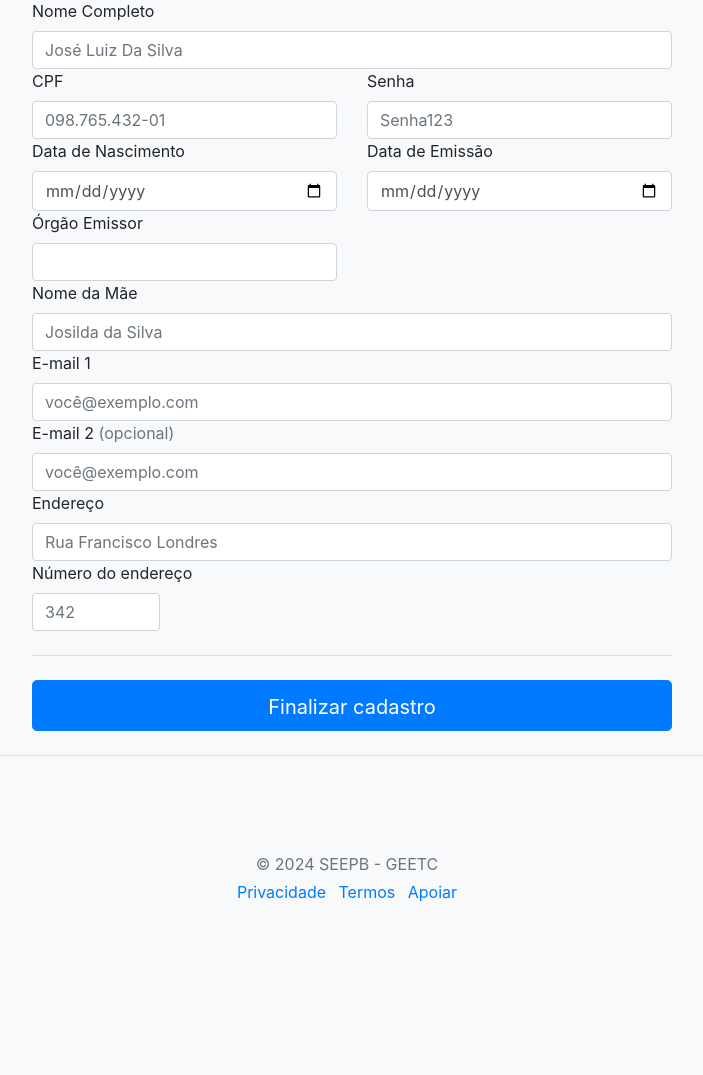
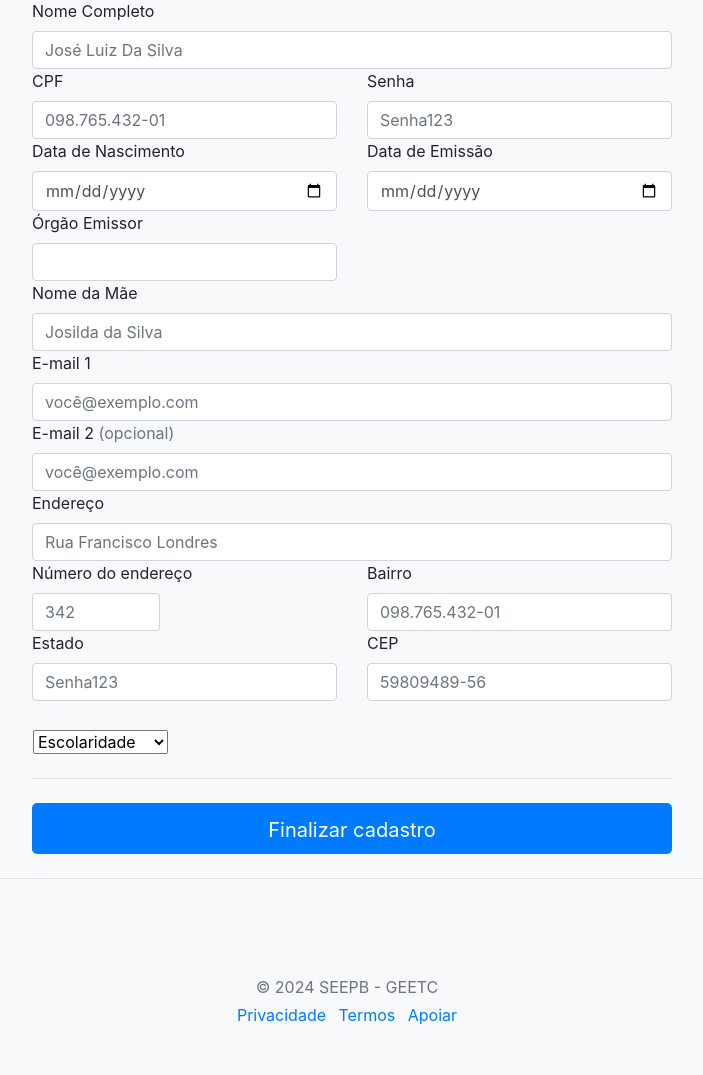
Before and after one commit to dudoca7work/bd_django2, a Django app: template banco_dados/templates/banco_dados/Usuario.html in a window 1280 px wide. Shown: the part 337-1412 px from the top of the page, without its empty margins (293-996 px from the left). Before the commit the page ends 1239 px from the top, so only its background shows below. Run offline with Django 5.2, Linux system fonts and the light colour scheme; the template is opened without the code that fills it, so the values that code supplies are empty; parts of the project's set-up code (start-up, migrations or seed data) failed here and were passed over.

Commit message:
usuario template

```diff
--- a/banco_dados/templates/banco_dados/Usuario.html
+++ b/banco_dados/templates/banco_dados/Usuario.html
@@ -122,7 +122,40 @@
                 <div class="invalid-feedback"><font style="vertical-align: inherit;"><font style="vertical-align: inherit;">
                   É necessário um número válido.
                 </font></font></div>
-             </div>
+            </div>
+
+            <div class="col-sm-6">
+              <label for="cpf" class="form-label"><font style="vertical-align: inherit;"><font style="vertical-align: inherit;">Bairro</font></font></label>
+              <input type="cpf" class="form-control" id="cpf" placeholder="098.765.432-01" value="" required="">
+              <div class="invalid-feedback"><font style="vertical-align: inherit;"><font style="vertical-align: inherit;">
+
+              </font></font></div>
+            </div>
+
+            <div class="col-sm-6">
+              <label for="password" class="form-label"><font style="vertical-align: inherit;"><font style="vertical-align: inherit;">Estado</font></font></label>
+              <input type="password" class="form-control" id="senha" placeholder="Senha123" value="" required="">
+              <div class="invalid-feedback"><font style="vertical-align: inherit;"><font style="vertical-align: inherit;">
+
+              </font></font></div>
+            </div>
+
+            <div class="col-sm-6">
+              <label for="cpf" class="form-label"><font style="vertical-align: inherit;"><font style="vertical-align: inherit;">CEP</font></font></label>
+              <input type="cpf" class="form-control" id="cpf" placeholder="59809489-56" value="" required="">
+              <div class="invalid-feedback"><font style="vertical-align: inherit;"><font style="vertical-align: inherit;">
+                É necessário um cpf válido.
+              </font></font></div>
+            </div>
+
+            <select class="form-select" aria-label="Default select example" style="margin-top: 1.8rem;
+    margin-left: 1rem;">
+              <option selected>Escolaridade</option>
+              <option value="1">Superior</option>
+              <option value="2">Especialização</option>
+              <option value="3">Mestrado</option>
+              <option value="4">Doutorado</option>
+            </select>
 
           </div>
 
```
